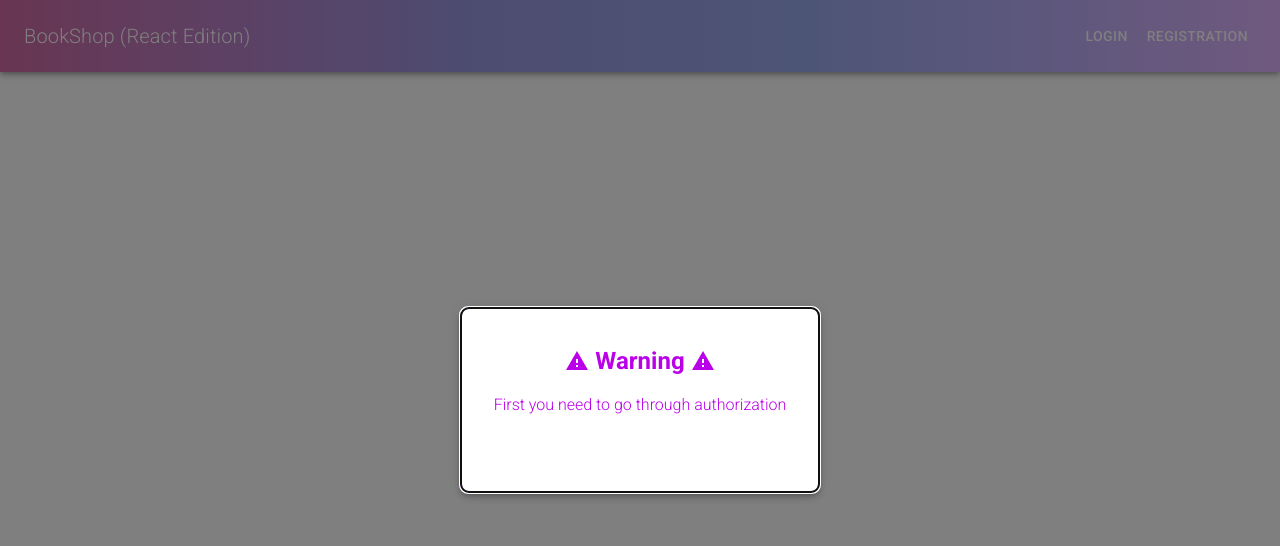
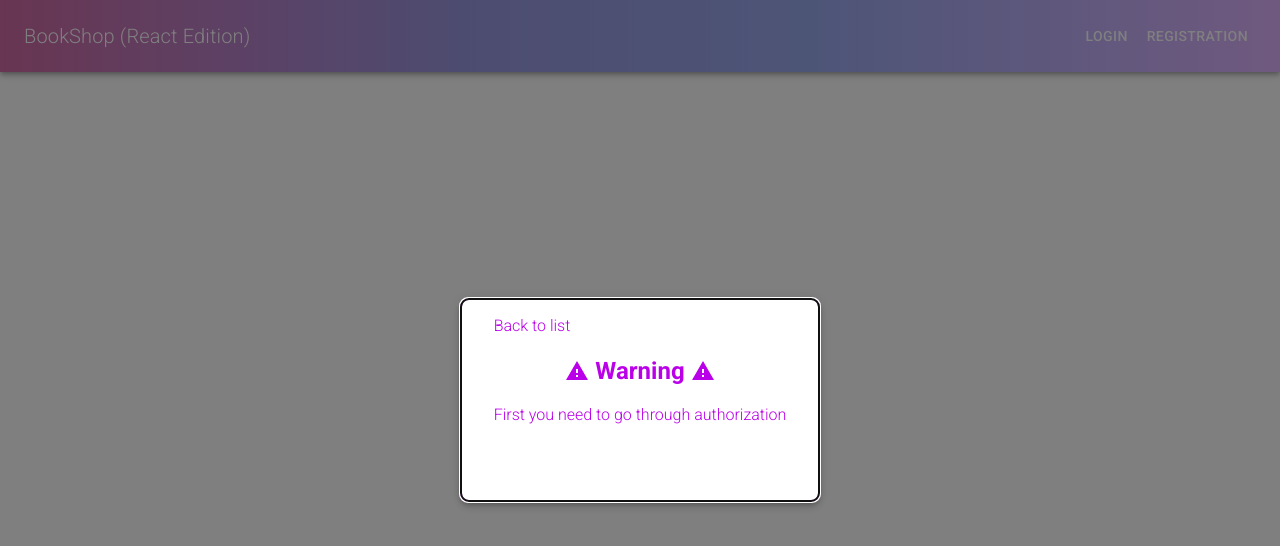
Before and after one commit to denlebedenko/bookShop_react-angular_nest.js, a React (Create React App) app in the folder frontend/: page /cart in a window 1280 px wide. Shown: the top 546 px of the page. Built offline with nearby package versions, Linux system fonts and the light colour scheme.

Commit message:
change modal-auth logic

```diff
--- a/frontend/src/components/auth/auth.scss
+++ b/frontend/src/components/auth/auth.scss
@@ -10,3 +10,8 @@
 h2 {
     text-align: center;
 }
+
+.back_btn {
+    text-decoration: none;
+    color: rgb(186, 0, 233);
+}
--- a/frontend/src/components/auth/modal-auth.tsx
+++ b/frontend/src/components/auth/modal-auth.tsx
@@ -8,6 +8,7 @@ import Registrer from './registrer';
 import './auth.scss'
 import { Grid } from '@material-ui/core';
 import WarningIcon from '@material-ui/icons/Warning';
+import { Link } from 'react-router-dom'
 
 const useStyles = makeStyles((theme: Theme) =>
   createStyles({
@@ -33,11 +34,8 @@ const useStyles = makeStyles((theme: Theme) =>
 
 export default function ModalAuth() {
   const classes = useStyles();
-  const [open, setOpen] = React.useState(true);
 
-  const handleClose = () => {
-    setOpen(false);
-  };
+  const open: boolean = true;
 
   return (
     <div>
@@ -46,7 +44,6 @@ export default function ModalAuth() {
         aria-describedby="transition-modal-description"
         className={classes.modal}
         open={open}
-        onClose={handleClose}
         closeAfterTransition
         BackdropComponent={Backdrop}
         BackdropProps={{
@@ -55,6 +52,9 @@ export default function ModalAuth() {
       >
         <Fade in={open}>
           <div className={classes.paper}>
+            <Link to="/" className="back_btn">
+              Back to list
+            </Link>
             <h2 id="transition-modal-title"><WarningIcon className="warning_icon"/> Warning <WarningIcon className="warning_icon"/></h2>
             <p id="transition-modal-description">First you need to go through authorization</p>
             <Grid container justify="center">
```
